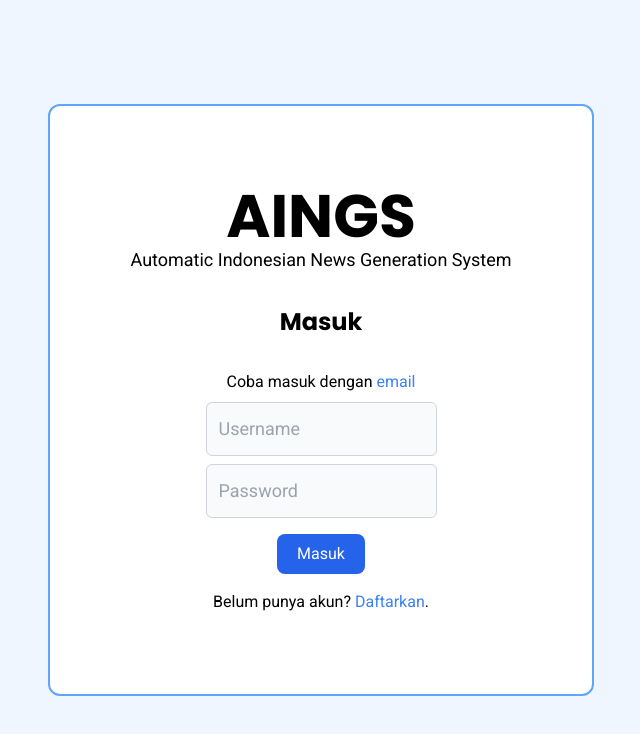
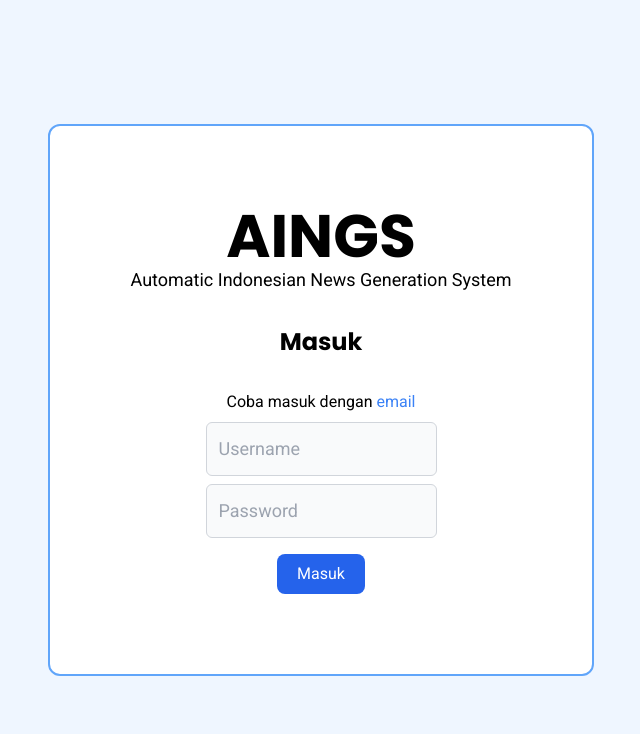
Before and after one commit to yudha-haris/cms-wartawan-fe, a Next.js app: page /auth/login in a window 1280 px wide. Shown: the top 734 px of the page, without its empty margins (319-959 px from the left). Built offline with nearby package versions, Linux system fonts and the light colour scheme; no server answers.

Commit message:
FIX: unlink register page

```diff
--- a/components/Auth/LoginLayout.js
+++ b/components/Auth/LoginLayout.js
@@ -101,12 +101,6 @@ export default function LoginLayout() {
                             onClick={handleLogin}>Masuk</button>
                 }
 
-
-                <p className='font-body text-black'>
-                    Belum punya akun? <Link href="/auth/register">
-                        <span className='text-blue-500 hover:underline hover:decoration-blue-500'>Daftarkan</span></Link>.
-                </p>
-
             </form>
 
         </main>
--- a/pages/draf/create.js
+++ b/pages/draf/create.js
@@ -2,6 +2,7 @@ import DraftCreateLayout from '@/components/Draf/DraftCreateLayout';
 import useRequireAuth from '@/hooks/useRequireAuth';
 
 export default function CreateDrafBerita() {
+    const auth = useRequireAuth();
     return (
         <DraftCreateLayout />
     );
```
